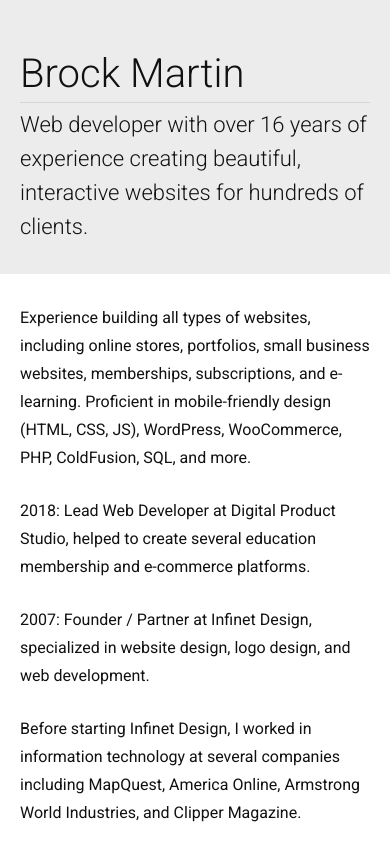
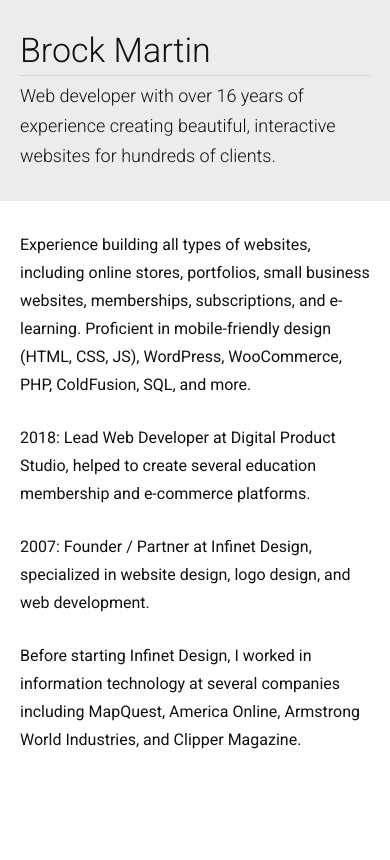
Before and after one commit to brock-martin/brock-martin.github.io, a plain HTML site: page index.html in a window 390 px wide. Drawn offline with Linux system fonts and the light colour scheme.

Commit message:
Index update

```diff
--- a/index.html
+++ b/index.html
@@ -82,6 +82,18 @@ header {
 }
 
 @media only screen and (max-width: 680px) {
+  header {
+    padding-top: 0;
+  }
+}
+@media only screen and (max-width: 480px) {
+  h1 {
+  	font-size: 34px;
+  }
+  h2 {
+    font-size: 18px;
+    line-height: 30px;
+  }
 }
 </style>
 
```
